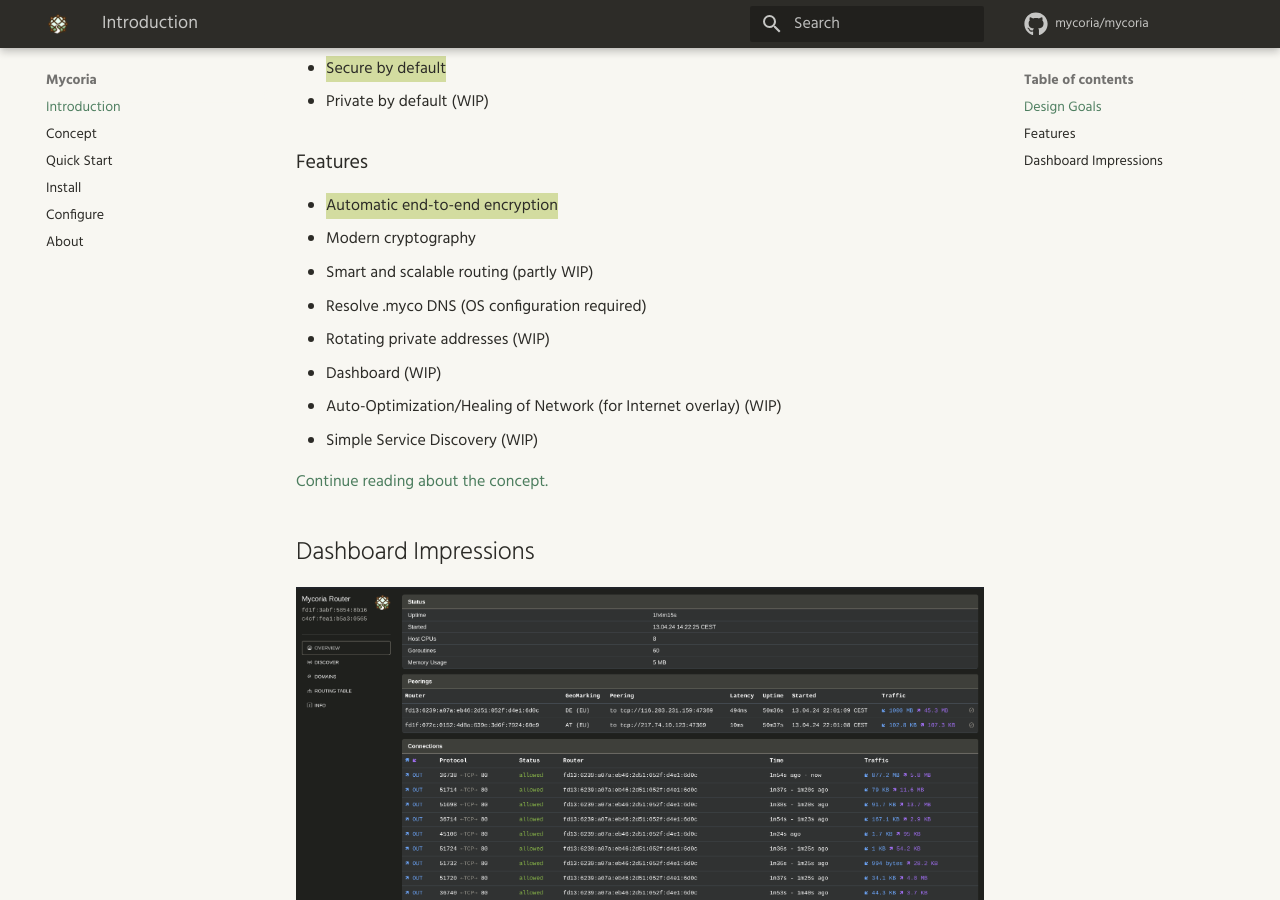
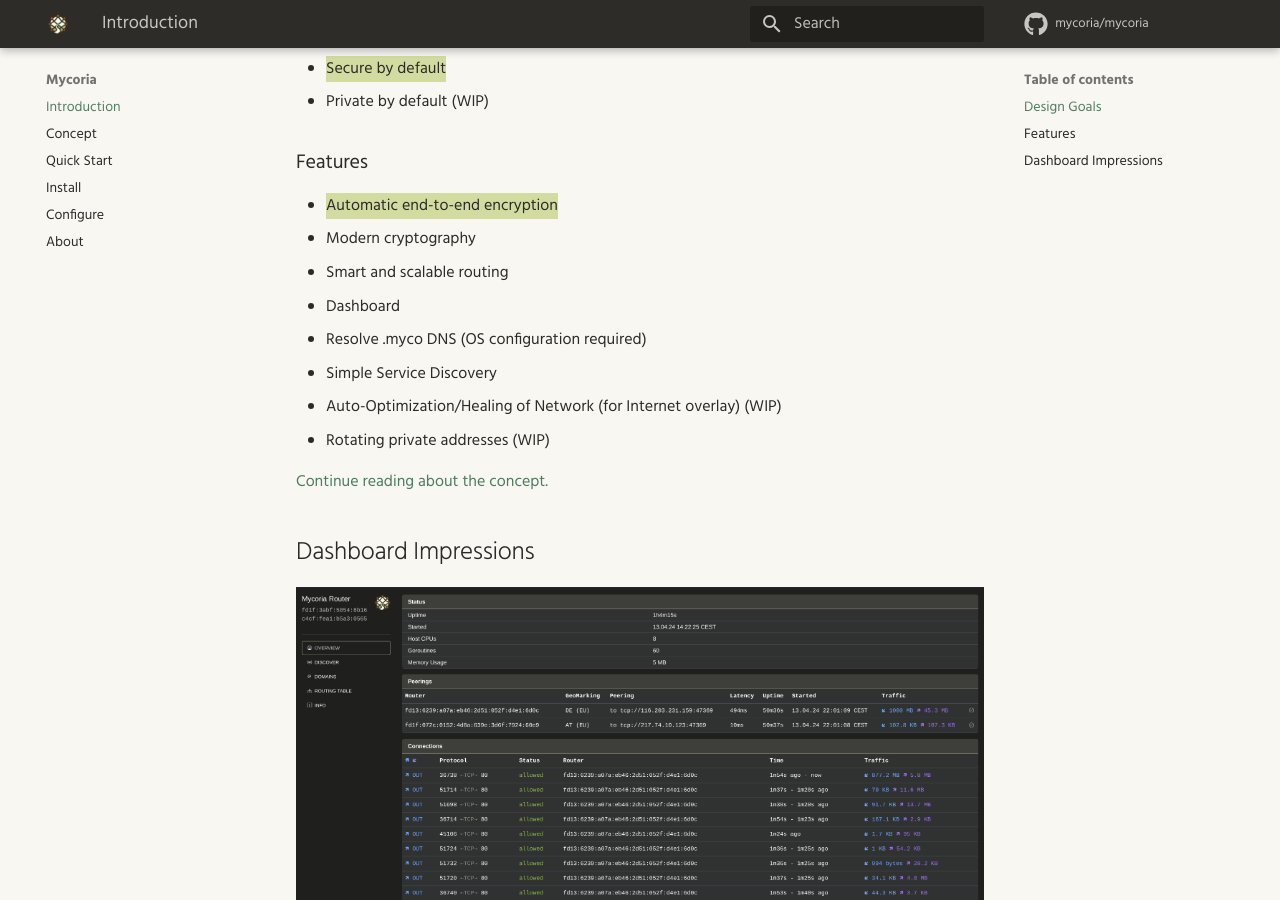
Before and after one commit to mycoria/web, an MkDocs documentation site: the page built from docs/index.md, in a window 1280 px wide and 900 px high, scrolled down 537 px. Built offline with MkDocs 1.6.1 and Material for MkDocs 9.7.7, drawn with Linux system fonts in a browser that asks for light colours; plug-ins that fetch from the network failed and are left out; comment, search, counter and statistics services are not loaded.

Commit message:
Update feature status on intro page

```diff
--- a/docs/index.md
+++ b/docs/index.md
@@ -21,12 +21,12 @@
 
 - ==Automatic end-to-end encryption==
 - Modern cryptography
-- Smart and scalable routing (partly WIP)
+- Smart and scalable routing
+- Dashboard
 - Resolve .myco DNS (OS configuration required)
+- Simple Service Discovery
+- Auto-Optimization/Healing of Network (for Internet overlay) (WIP)
 - Rotating private addresses (WIP)
-- Dashboard (WIP)
-- Auto-Optimization/Healing of Network (for Internet overlay) (WIP)
-- Simple Service Discovery (WIP)
 
 [Continue reading about the concept.](/concept/)
 
```
